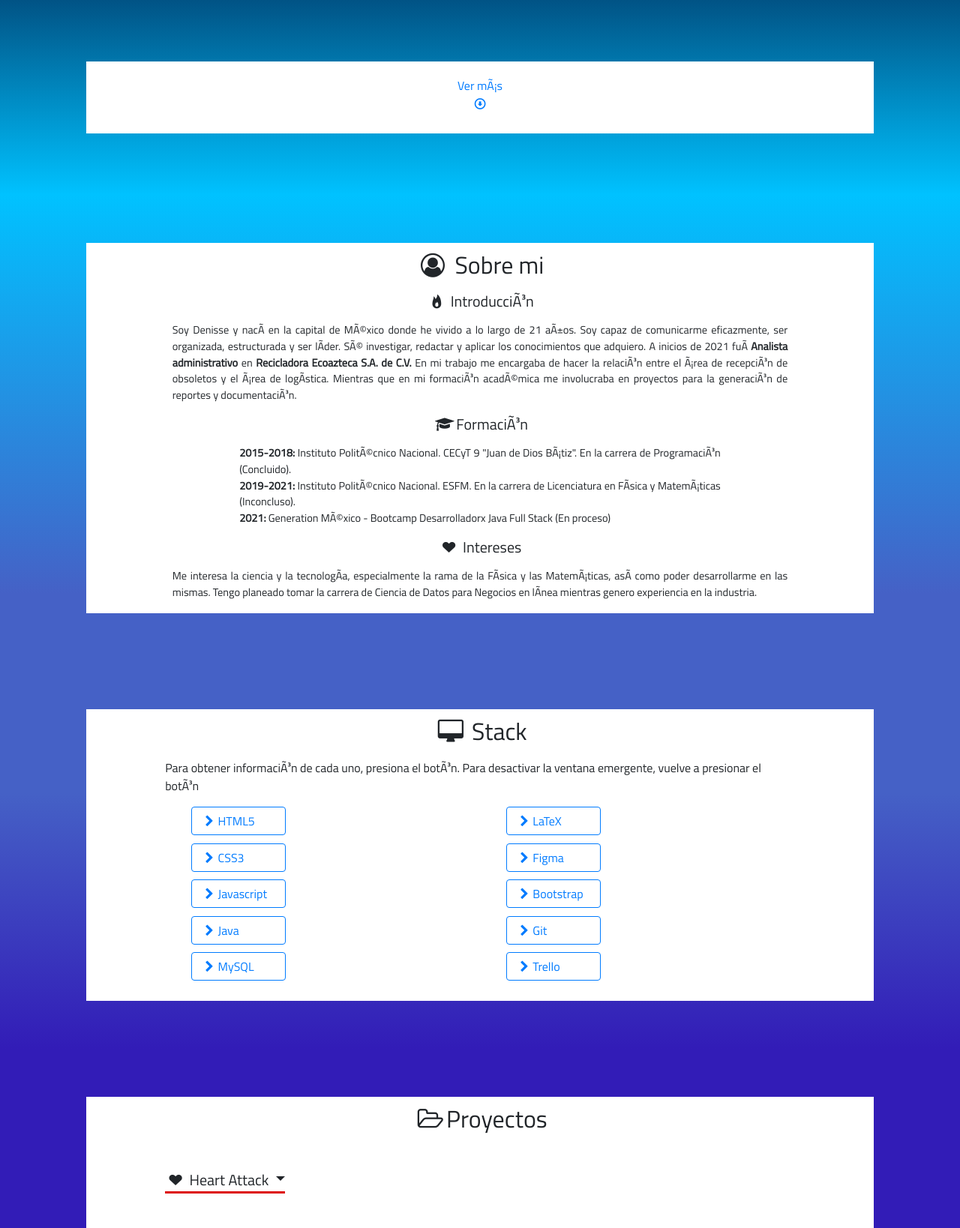
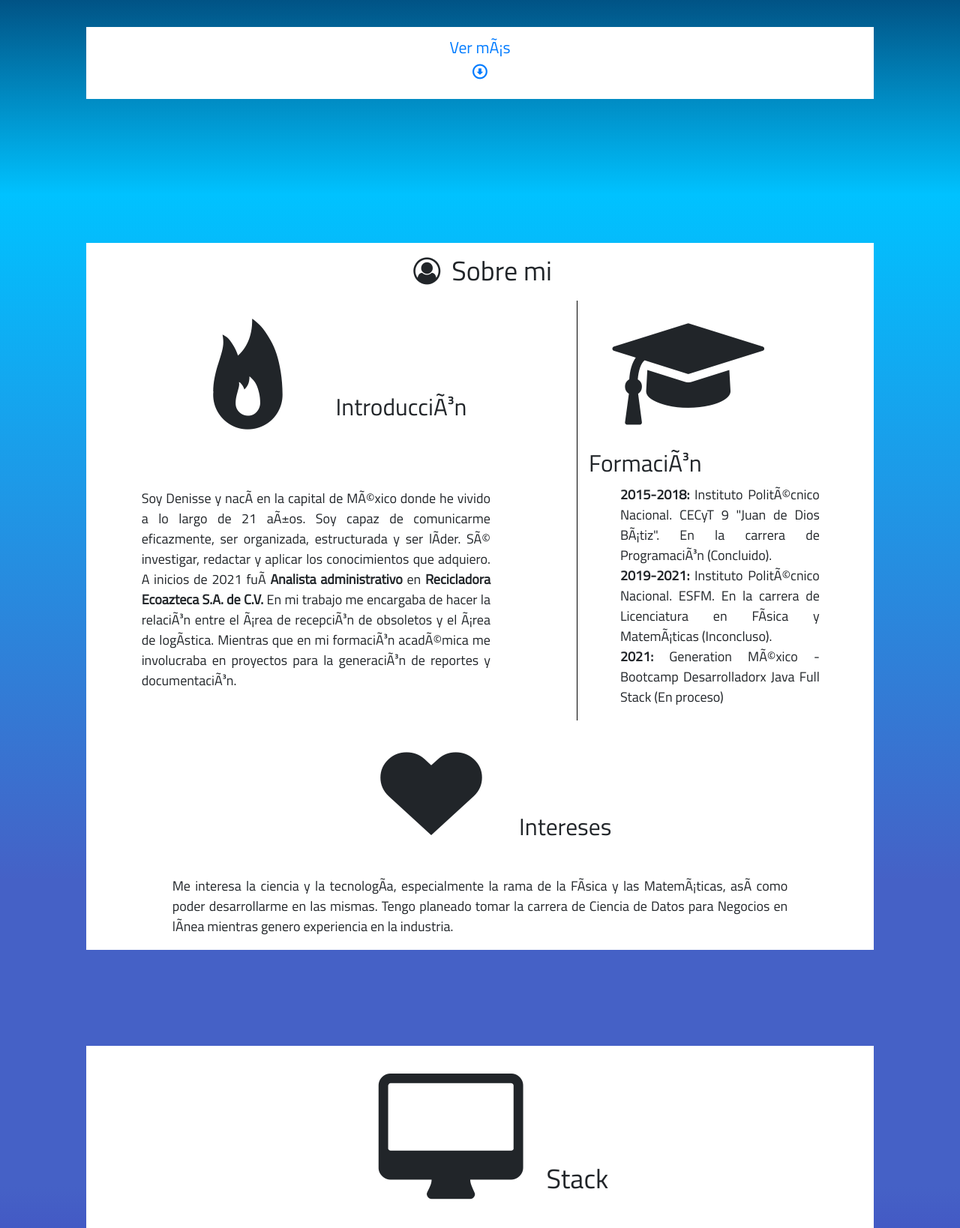
Before and after one commit to DenisseGonz/Proyecto-inicial-generation, a plain HTML site: page index.html in a window 1280 px wide. Shown: the part 540-2178 px from the top of the page at 75% size. Drawn offline with nearby package versions, Linux system fonts and the light colour scheme.

Commit message:
90% responsive

```diff
--- a/CSS/menucss.css
+++ b/CSS/menucss.css
@@ -71,6 +71,7 @@
     position:relative;
     transform: translateX(-100%);
 }
+/*Hace que el menú este hasta arriba*/
 #btn-menu:checked ~ .contenedorPrin .contLista{
     transform: translateX(0%);
 }
--- a/CSS/responsive.css
+++ b/CSS/responsive.css
@@ -4,25 +4,140 @@
     *{
         font-size: 18px;
     }
+    .title-menu{
+        font-size: 1.1em;
+    }
+    .btn-pop{
+        font-size: 0.4em;
+    }
+    .btn-pop{
+        width: 120px;
+        font-size: 1em;
+    }
 }
 
 /* Medium devices (tablets, 768px and up)*/
 @media (min-width: 768px) {
-    *{
-        font-size: 22px;
+    .title-menu{
+        font-size: 1.2em;
+    }
+    .dropdown-item{
+        padding: 0.25rem 1.25rem;
+    }.btn-pop{
+        width: 120px;
+        font-size: 1em;
+    }
+    .prin{
+        font-size: 1.25rem;
     }
 }
 
 /* Large devices (desktops, 992px and up)*/
 @media (min-width: 992px) {
-    *{
-        font-size: 28px;
+    .icon-menu{
+        font-size: 210px;
+    }
+    #menu{
+        font-size: 1.5em;
+        padding-left: 15%;
+    }
+    .btn-pop{
+        width: 120px;
+        font-size: 1em;
+    }
+    .title-menu{
+        font-size: 1.25em;
+    }
+    .forma{
+        margin-right: 15px;
+        border-left: 1px solid black;
+    }
+    .prin{
+        font-size: 1.25rem;
+    }
+    .dropdown-item{
+        padding: 0.25rem 1.25rem;
+    }
+    p{
+        font-size: 1.125rem;
     }
 }
 
 /* Extra large devices (large desktops, 1200px and up)*/
 @media (min-width: 1200px) {
-    *{
-        font-size: 36px;
+    p{
+        font-size: 1.25rem;
+    }
+    /*Menú*/
+    #btn-menu{
+        padding-top: 3em;
+        padding-left: 15em;
+        margin-top: 42em;
+    }
+    #menu{
+        font-size: 2em;
+        padding-left: 25%;
+    }
+    .title-menu{
+        font-size: 1.25em;
+    }
+    /*Inicio*/
+    .mi-foto{
+        height: 35vh;
+        width: 35vh;
+        margin-top: 10%;
+    }
+    .nombre{
+        font-size: 2.25em;
+        margin-top: -3px;
+    }
+    .puesto{
+        font-size: 1.5em;
+    }
+    .entrada{
+        margin-top:5%
+    }
+    .ver-mas{
+        font-size: 1.2rem;
+    }
+    /*sobre mi*/
+    .titulo{
+        font-size: 2em;
+        margin-top: 15px;
+    }
+    .icon-user-circle-o{
+        font-size: 1em;
+    }
+    .info-sobre-mi{
+        font-size: 1.75em;
+    }
+    .p_sobre{
+        font-size: 1em;
+    }
+    .forma{
+        margin-right: 15px;
+        border-left: 1px solid black;
+    }
+    /*Stack*/
+    .btn-pop{
+        width: 120px;
+        font-size: 1em;
+    }
+    .botones-poppovers{
+        justify-content: space-around;
+    }
+    /*Proyectos*/
+    .dropdown-item{
+        padding: 0.25rem 1.25rem;
+    }
+    .prin{
+        font-size: 1.5rem;
+    }
+    /*Contacto*/
+    label{
+        font-size: 5em;
+    }
+    .mensaje{
+        height: 30px;
     }
 }
--- a/index.html
+++ b/index.html
@@ -15,6 +15,7 @@
         <!-- Mis estilos -->
         <link rel="stylesheet" href="CSS/estilos.css" />
         <link rel="stylesheet" href="CSS/menucss.css" />
+        <link rel="stylesheet" href="CSS/responsive.css" />
         <!-- Iconos -->
         <link rel="stylesheet" href="CSS/fontello/css/cv-icons.css"/>
         <!-- Aún no te uso para nada -->
@@ -31,7 +32,7 @@
         <div class="contenedorPrin">
             <div class="contLista">
                 <nav id="lateral" class="menu">
-                    <p style="text-align:center;">¿A dónde te gustaría ir?</p>
+                    <p class="title-menu" style="text-align:center;">¿A dónde te gustaría ir?</p>
                     <a href="#principal"><i class="icon-beaker" id="menu">Inicio</i></a>
                     <a href="#sobre-mi"><i class="icon-beaker" id="menu">Presentación</i></a>
                     <a href="#skills"><i class="icon-beaker" id="menu">Habilidades</i></a>
@@ -70,15 +71,15 @@
     <!-- Sección Sobre Mi -->
 
     <div class="sobre_mi container-fluid d-flex justify-content-center" id="sobre-mi">
-        <article class="contenedor row justify-content-center">
-            <h3 class="titulo"><label class="icon-user-circle-o"></label> Sobre mi</h3>
-            <section class="intro d-flex justify-content-center row">
+        <article class="contenedor row justify-content-between">
+            <h3 class="titulo col-12 text-center"><label class="icon-user-circle-o"></label> Sobre mi</h3>
+            <section class="col-12 col-lg-7 intro d-flex justify-content-center row">
                 <h4 class="info-sobre-mi"><label class="icon-fire-1"></label> Introducción</h4><div class="w-100"></div>
                 <p class="p_sobre">
                     Soy Denisse y nací en la capital de México donde he vivido a lo largo de 21 años. Soy capaz de comunicarme eficazmente, ser organizada, estructurada y ser líder. Sé investigar, redactar y aplicar los conocimientos que adquiero. A inicios de 2021 fuí <strong>Analista administrativo</strong> en <strong>Recicladora Ecoazteca S.A. de C.V.</strong> En mi trabajo me encargaba de hacer la relación entre el área de recepción de obsoletos y el área de logística. Mientras que en mi formación académica me involucraba en proyectos para la generación de reportes y documentación.
                 </p>
             </section>
-            <section class="forma d-flex justify-content-center row">
+            <section class="col-12 col-lg-4 forma d-flex justify-content-center row">
                 <h4 class="info-sobre-mi"><label class="icon-graduation-cap"></label> Formación</h4><div class="w-100"></div>
                 <p class="p_sobre">
                     <strong>2015-2018:</strong> Instituto Politécnico Nacional. CECyT 9 "Juan de Dios Bátiz". En la carrera de Programación (Concluido).<br/>
@@ -104,20 +105,20 @@
             <p class="ins-poppover">
                 Para obtener información de cada uno, presiona el botón. Para desactivar la ventana emergente, vuelve a presionar el botón
             </p>
-            <ul class="row justify-content-around">
+            <ul class="botones-poppovers row text-center">
                 <div class="col-12 col-md-5">
-                    <li><a tabindex="0" class="btn-pop icon-right-open btn btn-outline-primary" role="button" data-toggle="popover" data-trigger="focus" data-placement="right" data-content="HTML, siglas en inglés de HyperText Markup Language (‘lenguaje de marcado de hipertexto’), hace referencia al lenguaje de marcado para la elaboración de páginas web.">HTML5</a></li>
-                    <li><a tabindex="0" class="btn-pop icon-right-open btn btn-outline-primary" role="button" data-toggle="popover" data-trigger="focus" data-placement="right" data-content="CSS (siglas en inglés de Cascading Style Sheets), en español «Hojas de estilo en cascada», es un lenguaje de diseño gráfico para definir y crear la presentación de un documento estructurado escrito en un lenguaje de marcado.">CSS3</a></li>
-                    <li><a tabindex="0" class="btn-pop icon-right-open btn btn-outline-primary" role="button" data-toggle="popover" data-trigger="focus"data-placement="right" data-content="JavaScript es un lenguaje de programación interpretado, dialecto del estándar ECMAScript. Se define como orientado a objetos, basado en prototipos, imperativo, débilmente tipado y dinámico.">Javascript</a></li>
-                    <li><a tabindex="0" class="btn-pop icon-right-open btn btn-outline-primary" role="button" data-toggle="popover" data-trigger="focus" data-placement="right" data-content="Java es un lenguaje de programación y una plataforma informática que fue comercializada por primera vez en 1995 por Sun Microsystems. Java ies usada para desarrollar aplicaciones moviles, aplicaciones web, aplicaciones de escritorio, juegos y mucho más.">Java</a></li>
-                    <li><a tabindex="0" class="btn-pop icon-right-open btn btn-outline-primary" role="button" data-toggle="popover" data-trigger="focus" data-placement="right" data-content="MySQL es un sistema de gestión de bases de datos relacional desarrollado Oracle Corporation y está considerada como la base de datos de código abierto más popular del mundo.">MySQL</a></li>
+                    <li><a tabindex="0" class="btn-pop icon-right-open btn btn-outline-primary" role="button" data-toggle="popover" data-trigger="focus" data-placement="bottom" data-content="HTML, siglas en inglés de HyperText Markup Language (‘lenguaje de marcado de hipertexto’), hace referencia al lenguaje de marcado para la elaboración de páginas web.">HTML5</a></li>
+                    <li><a tabindex="0" class="btn-pop icon-right-open btn btn-outline-primary" role="button" data-toggle="popover" data-trigger="focus" data-placement="bottom" data-content="CSS (siglas en inglés de Cascading Style Sheets), en español «Hojas de estilo en cascada», es un lenguaje de diseño gráfico para definir y crear la presentación de un documento estructurado escrito en un lenguaje de marcado.">CSS3</a></li>
+                    <li><a tabindex="0" class="btn-pop icon-right-open btn btn-outline-primary" role="button" data-toggle="popover" data-trigger="focus"data-placement="bottom" data-content="JavaScript es un lenguaje de programación interpretado, dialecto del estándar ECMAScript. Se define como orientado a objetos, basado en prototipos, imperativo, débilmente tipado y dinámico.">Javascript</a></li>
+                    <li><a tabindex="0" class="btn-pop icon-right-open btn btn-outline-primary" role="button" data-toggle="popover" data-trigger="focus" data-placement="bottom" data-content="Java es un lenguaje de programación y una plataforma informática que fue comercializada por primera vez en 1995 por Sun Microsystems. Java es usada para desarrollar aplicaciones moviles, aplicaciones web, aplicaciones de escritorio, juegos y mucho más.">Java</a></li>
+                    <li><a tabindex="0" class="btn-pop icon-right-open btn btn-outline-primary" role="button" data-toggle="popover" data-trigger="focus" data-placement="bottom" data-content="MySQL es un sistema de gestión de bases de datos relacional desarrollado Oracle Corporation y está considerada como la base de datos de código abierto más popular del mundo.">MySQL</a></li>
                 </div>
                 <div class="col-12 col-md-5">
-                    <li><a tabindex="0" class="btn-pop icon-right-open btn btn-outline-primary" role="button" data-toggle="popover" data-trigger="focus" data-placement="right" data-content="LaTeX es un sistema de composición de textos, orientado a la creación de documentos escritos que presenten una alta calidad tipográfica. Por sus características y posibilidades, es usado de forma especialmente intensa en la generación de artículos y libros científicos.">LaTeX</a></li>
-                    <li><a tabindex="0" class="btn-pop icon-right-open btn btn-outline-primary" role="button" data-toggle="popover" data-trigger="focus" data-placement="right" data-content="Figma es un editor de gráficos vectorial y una herramienta de generación de prototipos, principalmente basada en la web, con características off-line adicionales habilitadas por aplicaciones de escritorio en macOS y Windows">Figma</a></li>
-                    <li><a tabindex="0" class="btn-pop icon-right-open btn btn-outline-primary" role="button" data-toggle="popover" data-trigger="focus" data-placement="right" data-content="Bootstrap es un framework o una biblioteca multiplataforma o conjunto de herramientas de código abierto para diseño de sitios y aplicaciones web.">Bootstrap</a></li>
-                    <li><a tabindex="0" class="btn-pop icon-right-open btn btn-outline-primary" role="button" data-toggle="popover" data-trigger="focus" data-placement="right" data-content="Git es un software de control de versiones diseñado por Linus Torvalds, pensando en la eficiencia, la confiabilidad y compatibilidad del mantenimiento de versiones de aplicaciones cuando estas tienen un gran número de archivos de código fuente.">Git</a></li>
-                    <li><a tabindex="0" class="btn-pop icon-right-open btn btn-outline-primary" role="button" data-toggle="popover" data-trigger="focus" data-placement="right" data-content="Trello es un software de administración de proyectos con interfaz web y con cliente para iOS y android para organizar proyectos.">Trello</a></li>
+                    <li><a tabindex="0" class="btn-pop icon-right-open btn btn-outline-primary" role="button" data-toggle="popover" data-trigger="focus" data-placement="bottom" data-content="LaTeX es un sistema de composición de textos, orientado a la creación de documentos escritos que presenten una alta calidad tipográfica. Por sus características y posibilidades, es usado de forma especialmente intensa en la generación de artículos y libros científicos.">LaTeX</a></li>
+                    <li><a tabindex="0" class="btn-pop icon-right-open btn btn-outline-primary" role="button" data-toggle="popover" data-trigger="focus" data-placement="bottom" data-content="Figma es un editor de gráficos vectorial y una herramienta de generación de prototipos, principalmente basada en la web, con características off-line adicionales habilitadas por aplicaciones de escritorio en macOS y Windows">Figma</a></li>
+                    <li><a tabindex="0" class="btn-pop icon-right-open btn btn-outline-primary" role="button" data-toggle="popover" data-trigger="focus" data-placement="bottom" data-content="Bootstrap es un framework o una biblioteca multiplataforma o conjunto de herramientas de código abierto para diseño de sitios y aplicaciones web.">Bootstrap</a></li>
+                    <li><a tabindex="0" class="btn-pop icon-right-open btn btn-outline-primary" role="button" data-toggle="popover" data-trigger="focus" data-placement="bottom" data-content="Git es un software de control de versiones diseñado por Linus Torvalds, pensando en la eficiencia, la confiabilidad y compatibilidad del mantenimiento de versiones de aplicaciones cuando estas tienen un gran número de archivos de código fuente.">Git</a></li>
+                    <li><a tabindex="0" class="btn-pop icon-right-open btn btn-outline-primary" role="button" data-toggle="popover" data-trigger="focus" data-placement="bottom" data-content="Trello es un software de administración de proyectos con interfaz web y con cliente para iOS y android para organizar proyectos.">Trello</a></li>
                 </div>
             </ul>
         </article>
@@ -129,19 +130,19 @@
         <article class="contenedor">
             <h3 class="titulo d-flex justify-content-center align-content-start"><label class="icon-folder-open-empty"></label> Proyectos</h3>
             <ul class="cont_lista row dropdown d-flex justify-content-start align-content-around">
-                <li><label class="icon-heart dropdown-toggle item-HA" data-toggle="dropdown" role="button" aria-haspopup="true" aria-expanded="false"> Heart Attack </label><br/>
+                <li><label class="prin item-HA icon-heart dropdown-toggle" data-toggle="dropdown" role="button" aria-haspopup="true" aria-expanded="false"> Heart Attack </label><br/>
                     <ul class="interior_lista dropdown-menu">
                         <li class="icon-file-pdf dropdown-item"><a href="cargadorpdf.html">Ver información</a></li>
                         <li class="dropdown-divider"></li>
                         <li class="icon-download-1 dropdown-item"><a download="Heart_Attack_Document.pdf" href="Heart_Attack_Document.pdf">Descargar información</a></li>
                     </ul>
                 </li><div class="w-100"></div>
-                <li><label class="icon-briefcase lista_des dropdown-toggle item-OP" data-toggle="dropdown" role="button" aria-haspopup="true" aria-expanded="false"> Otros proyectos</label><br/>
+                <li><label class="icon-briefcase prin lista_des dropdown-toggle item-OP" data-toggle="dropdown" role="button" aria-haspopup="true" aria-expanded="false"> Otros proyectos</label><br/>
                     <ul class="interior_lista dropdown-menu">
-                        <li class="icon-sun dropdown-item"> Tarea del Bootcamp: <a href="https://denissegonz.github.io/Ejercicio-Rod/">Página Rod</a></li>
+                        <li class="icon-sun dropdown-item"> Tarea del Bootcamp:<a href="https://denissegonz.github.io/Ejercicio-Rod/"> Página Rod</a></li>
                     </ul>
                 </li><div class="w-100"></div>
-                <li class="icon-github-circled item-git"> Link a <a href="https://github.com/DenisseGonz">Github</a></li>
+                <li class="icon-github-circled prin item-git"> Link a <a class="prin" href="https://github.com/DenisseGonz">Github</a></li>
             </ul>
         </article>
     </div>
@@ -160,7 +161,7 @@
                     <label class="textoform">Mensaje</label><br/>
                     <textarea class="textoform  form-control mensaje"></textarea>
                     <div class="w-100"></div>
-                    <button id="enviar">Enviar</button>
+                    <button type="button" class="enviar btn btn-outline-light">Enviar</button>
                 </form>
             </section>
         </article><div class="w-100"></div>
```
Also changed, not shown: CSS/estilos.css (+6 -5 lines).
